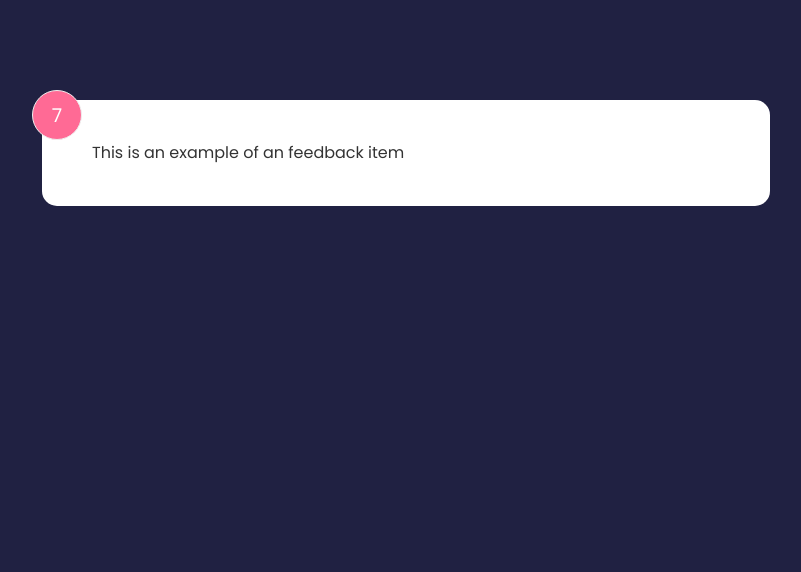
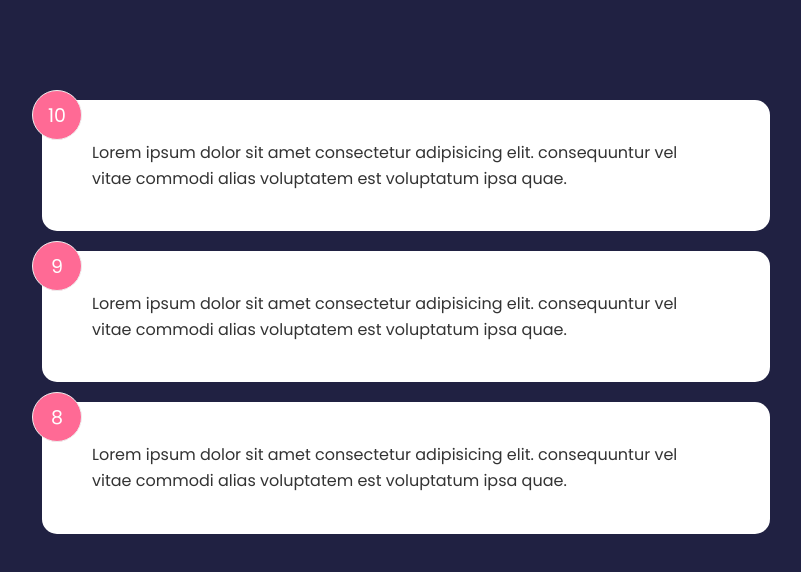
Before and after one commit to Gauravpawar3102/Feeback-UI, a React (Create React App) app: page / in a window 1280 px wide. Shown: the top 572 px of the page, without its empty margins (234-1035 px from the left). Built offline with nearby package versions, Linux system fonts and the light colour scheme.

Commit message:
Global state

```diff
--- a/src/App.js
+++ b/src/App.js
@@ -1,15 +1,15 @@
 import { useState } from 'react';
-import FeedbackItem from './components/FeedbackItem';
+import FeedbackList from './components/FeedbackList';
 import Header from './components/Header';
 import FeedbackData from './data/FeedbackData';
 
 function App() {
-  // const [feedback, setFeedback] = useState(FeedbackData);
+  const [feedback, setFeedback] = useState(FeedbackData);
   return (
     <>
       <Header />
       <div className="container">
-        <FeedbackItem />
+        <FeedbackList feedback={feedback} />
       </div>
     </>
   );
--- a/src/components/FeedbackItem.jsx
+++ b/src/components/FeedbackItem.jsx
@@ -1,13 +1,8 @@
-import { useState } from 'react';
-
-function FeedbackItem() {
-  const [rating, setRating] = useState(7);
-  const [text, setText] = useState('This is an example of an feedback item');
-
+function FeedbackItem({ item }) {
   return (
     <div className="card">
-      <div className="num-display">{rating}</div>
-      <div className="text-display">{text}</div>
+      <div className="num-display">{item.rating}</div>
+      <div className="text-display">{item.text}</div>
     </div>
   );
 }
--- a/src/components/FeedbackList.jsx
+++ b/src/components/FeedbackList.jsx
@@ -1,7 +1,17 @@
+import FeedbackItem from './FeedbackItem';
 import React from 'react';
 
-function FeedbackList() {
-  return <div>List</div>;
+function FeedbackList({ feedback }) {
+  if (!feedback || feedback.length === 0) {
+    return <p>No Feedback Yet</p>;
+  }
+  return (
+    <div className="feedback-list">
+      {feedback.map((item) => (
+        <FeedbackItem key={item.id} item={item} />
+      ))}
+    </div>
+  );
 }
 
 export default FeedbackList;
```
